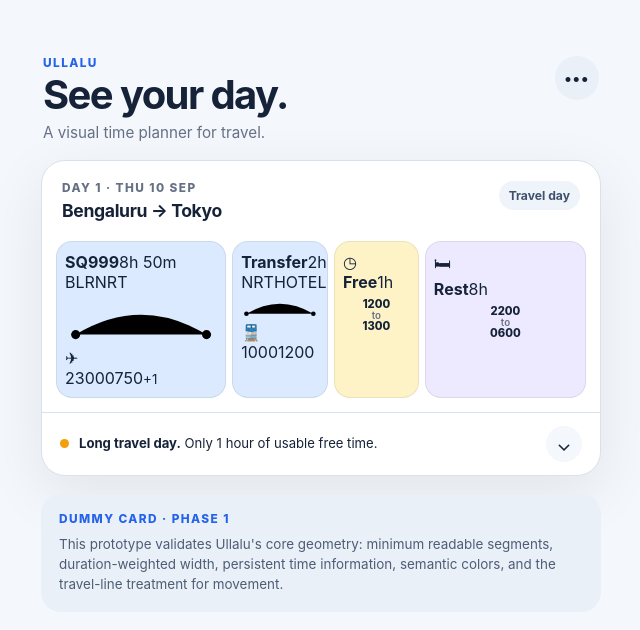
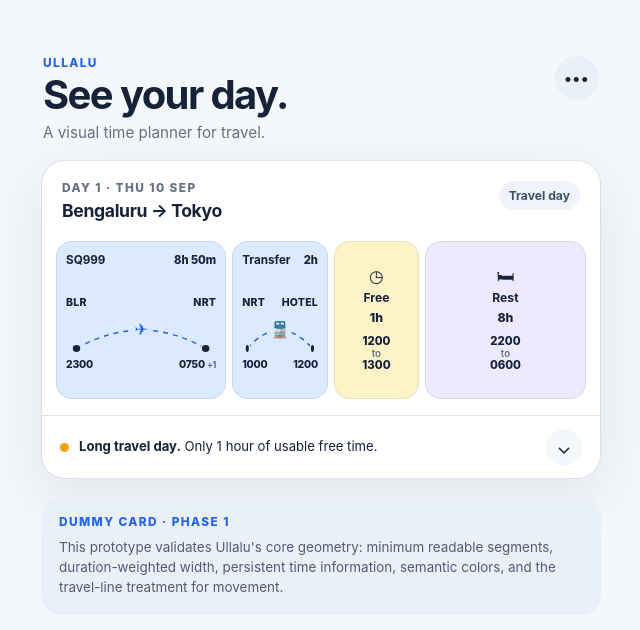
Before and after one commit to brijbh/ullalu, a Next.js app: page / in a window 1280 px wide. Shown: the top 630 px of the page, without its empty margins (319-959 px from the left). Built offline with nearby package versions, Linux system fonts and the light colour scheme.

Commit message:
fix: improve Day Strip travel line and minimum widths

```diff
--- a/app/globals.css
+++ b/app/globals.css
@@ -11,6 +11,7 @@
   --rest: #ede9fe;
   --rest-strong: #6d28d9;
   --shadow: 0 18px 60px rgba(15, 23, 42, 0.08);
+  --segment-min: 74px;
 }
 
 * {
@@ -146,7 +147,7 @@ button {
   align-items: stretch;
   gap: 6px;
   overflow-x: auto;
-  padding: 6px 14px 14px;
+  padding: 6px 14px 16px;
   scrollbar-width: none;
 }
 
@@ -155,16 +156,14 @@ button {
 }
 
 .segment {
-  position: relative;
-  flex-basis: 52px;
-  min-width: 52px;
-  min-height: 154px;
-  padding: 10px 8px 9px;
+  min-width: var(--segment-min);
+  min-height: 158px;
+  padding: 11px 9px;
   border-radius: 16px;
   border: 1px solid rgba(15, 23, 42, 0.08);
   display: flex;
   flex-direction: column;
-  justify-content: space-between;
+  flex-shrink: 1;
 }
 
 .segment--travel {
@@ -179,105 +178,163 @@ button {
   background: var(--rest);
 }
 
-.segment__topline {
+.travel-segment,
+.standard-segment {
+  width: 100%;
+  min-width: 0;
+  min-height: 100%;
+}
+
+.travel-segment {
   display: flex;
-  align-items: center;
+  flex-direction: column;
+}
+
+.segment__headline {
+  display: flex;
+  align-items: baseline;
   justify-content: space-between;
   gap: 6px;
+  min-width: 0;
 }
 
-.segment__icon {
+.segment__headline strong {
+  min-width: 0;
+  overflow: hidden;
+  text-overflow: ellipsis;
+  white-space: nowrap;
+  font-size: 0.73rem;
+  line-height: 1.1;
+}
+
+.segment__headline > span {
+  flex: 0 0 auto;
+  font-size: 0.7rem;
+  font-weight: 800;
+  white-space: nowrap;
+}
+
+.travel-route {
+  margin-top: 13px;
+  flex: 1;
+  display: grid;
+  grid-template-rows: auto 48px auto;
+  align-content: center;
+}
+
+.travel-route__places,
+.travel-route__times {
+  display: flex;
+  align-items: baseline;
+  justify-content: space-between;
+  gap: 8px;
+}
+
+.travel-route__places {
+  font-size: 0.66rem;
+  font-weight: 800;
+  letter-spacing: 0.02em;
+}
+
+.travel-route__places span,
+.travel-route__times span {
+  min-width: 0;
+}
+
+.travel-route__places span:last-child,
+.travel-route__times span:last-child {
+  text-align: right;
+}
+
+.travel-route__graphic {
+  position: relative;
+  min-width: 0;
+}
+
+.travel-route__graphic svg {
+  position: absolute;
+  inset: 0;
+  width: 100%;
+  height: 100%;
+  overflow: visible;
+}
+
+.travel-route__graphic path {
+  fill: none;
+  stroke: var(--travel-strong);
+  stroke-width: 1.5;
+  stroke-dasharray: 5 5;
+  vector-effect: non-scaling-stroke;
+}
+
+.travel-route__graphic circle {
+  fill: var(--text);
+  stroke: var(--travel);
+  stroke-width: 1.5;
+  vector-effect: non-scaling-stroke;
+}
+
+.travel-route__mode {
+  position: absolute;
+  left: 50%;
+  top: 8px;
+  transform: translateX(-50%);
+  display: grid;
+  place-items: center;
+  width: 24px;
+  height: 24px;
+  border-radius: 999px;
+  background: var(--travel);
+  color: var(--travel-strong);
   font-size: 1rem;
   line-height: 1;
 }
 
-.segment__duration {
-  font-size: 0.72rem;
-  font-weight: 800;
-  white-space: nowrap;
-}
-
-.segment__body {
-  min-width: 0;
-  display: flex;
-  flex-direction: column;
-  align-items: stretch;
-  gap: 4px;
-  text-align: center;
-}
-
-.segment__body strong {
-  font-size: 0.75rem;
-  line-height: 1.1;
-}
-
-.segment__route {
-  overflow: hidden;
-  text-overflow: ellipsis;
-  white-space: nowrap;
+.travel-route__times {
+  margin-top: 1px;
   font-size: 0.65rem;
-  color: #44536a;
-}
-
-.travel-line {
-  margin-top: 9px;
-  display: grid;
-  grid-template-columns: auto minmax(14px, 1fr) auto;
-  align-items: center;
-  gap: 4px;
-}
-
-.travel-line__time {
-  font-size: 0.62rem;
   font-weight: 800;
   letter-spacing: -0.02em;
 }
 
-.travel-line__track {
-  height: 1px;
-  position: relative;
-  background: var(--travel-strong);
+.travel-route__times small {
+  margin-left: 2px;
+  font-size: 0.54rem;
+  color: var(--muted);
 }
 
-.travel-line__track::before,
-.travel-line__track::after {
-  content: "";
-  position: absolute;
-  top: 50%;
-  width: 5px;
-  height: 5px;
-  border-radius: 999px;
-  background: var(--travel-strong);
-  transform: translateY(-50%);
+.standard-segment {
+  display: flex;
+  flex-direction: column;
+  align-items: center;
+  justify-content: center;
+  text-align: center;
 }
 
-.travel-line__track::before {
-  left: -1px;
+.standard-segment__icon {
+  margin-bottom: 7px;
+  font-size: 1.05rem;
+  line-height: 1;
 }
 
-.travel-line__track::after {
-  right: -1px;
+.standard-segment strong {
+  font-size: 0.76rem;
+  line-height: 1.05;
 }
 
-.travel-line__track span {
-  position: absolute;
-  left: 50%;
-  top: 50%;
-  width: 9px;
-  height: 9px;
-  border-radius: 999px;
-  background: var(--surface);
-  border: 2px solid var(--travel-strong);
-  transform: translate(-50%, -50%);
+.standard-segment__duration {
+  margin-top: 5px;
+  font-size: 0.77rem;
+  font-weight: 800;
 }
 
 .stacked-time {
-  margin-top: 7px;
+  margin-top: 11px;
   display: flex;
   flex-direction: column;
   align-items: center;
-  gap: 0;
-  font-size: 0.7rem;
+  gap: 1px;
+  font-size: 0.71rem;
   font-weight: 800;
   line-height: 1.05;
 }
@@ -286,13 +343,6 @@ button {
   font-size: 0.61rem;
   font-weight: 600;
   color: var(--muted);
-}
-
-.segment__share {
-  margin-top: 7px;
-  font-size: 0.57rem;
-  color: rgba(21, 34, 56, 0.42);
-  text-align: right;
 }
 
 .day-insight {
@@ -341,6 +391,10 @@ button {
 }
 
 @media (max-width: 360px) {
+  :root {
+    --segment-min: 70px;
+  }
+
   .day-card__header {
     padding-inline: 16px;
   }
@@ -350,8 +404,7 @@ button {
   }
 
   .segment {
-    min-width: 50px;
-    min-height: 148px;
+    min-height: 154px;
   }
 }
 
```
